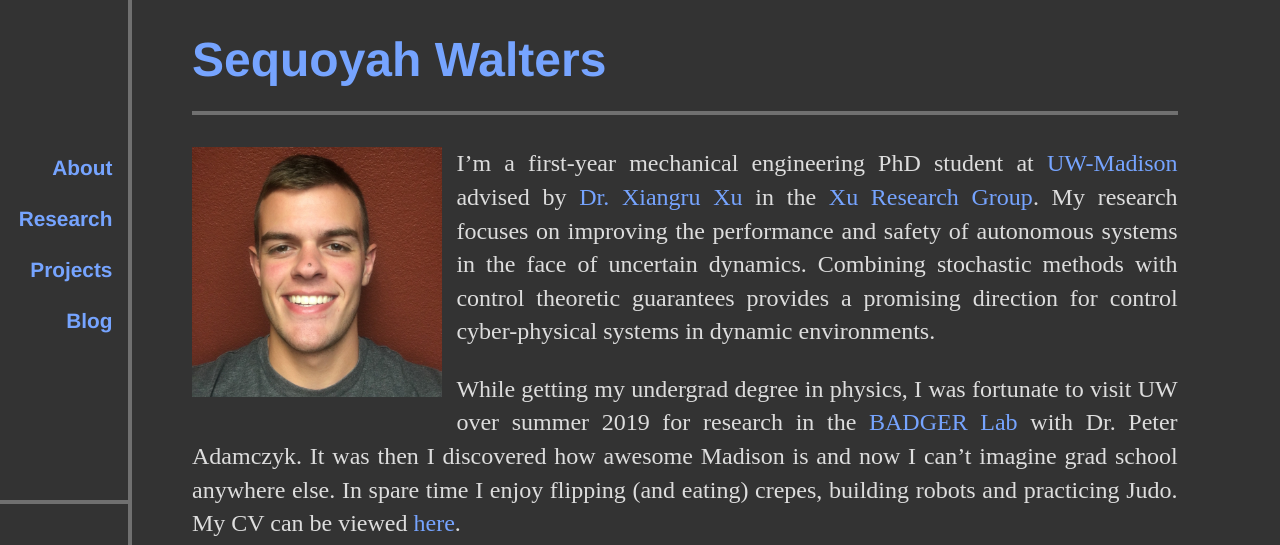
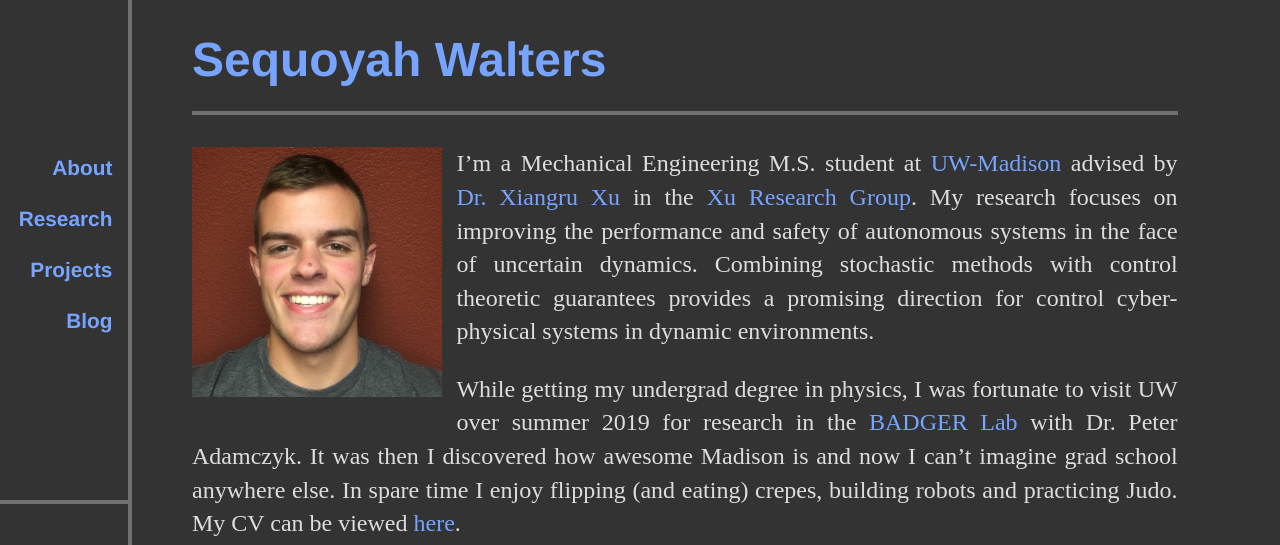
Before and after one commit to seqwalt/seqwalt.github.io, a Jekyll site: the page built from index.markdown, in a window 1280 px wide, cut to the strip 0-545 px from the top of the page. Built offline with Jekyll 4.4.1, drawn with Linux system fonts in a browser that asks for light colours.

Commit message:
update about page

```diff
--- a/index.markdown
+++ b/index.markdown
@@ -3,7 +3,7 @@ layout: default
 title: Sequoyah Walters
 ---
 <img src="seq_pic.jpg" alt="about" width="250" class="left-picture"/>
-I'm a first-year mechanical engineering PhD student at [UW-Madison](https://www.wisc.edu/) advised by [Dr. Xiangru Xu](https://sites.google.com/site/xiangruxuhome/) in the [Xu Research Group](http://xu.me.wisc.edu). My research focuses on improving the performance and safety of autonomous systems in the face of uncertain dynamics. Combining stochastic methods with control theoretic guarantees provides a promising direction for control cyber-physical systems in dynamic environments.
+I'm a Mechanical Engineering M.S. student at [UW-Madison](https://www.wisc.edu/) advised by [Dr. Xiangru Xu](https://sites.google.com/site/xiangruxuhome/) in the [Xu Research Group](http://xu.me.wisc.edu). My research focuses on improving the performance and safety of autonomous systems in the face of uncertain dynamics. Combining stochastic methods with control theoretic guarantees provides a promising direction for control cyber-physical systems in dynamic environments.
 
 While getting my undergrad degree in physics, I was fortunate to visit UW over summer 2019 for research in the [BADGER Lab](https://uwbadgerlab.engr.wisc.edu/) with Dr. Peter Adamczyk. It was then I discovered how awesome Madison is and now I can't imagine grad school anywhere else. In spare time I enjoy flipping (and eating) crepes, building robots and practicing Judo. My CV can be viewed [here](CV.pdf).
 
```
